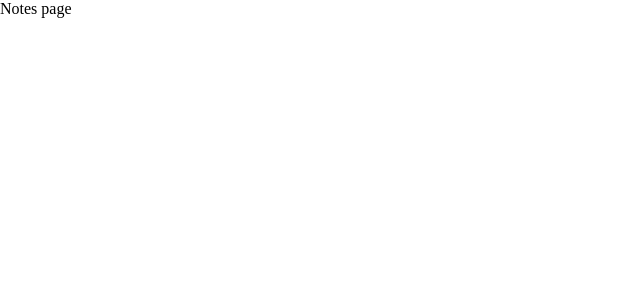
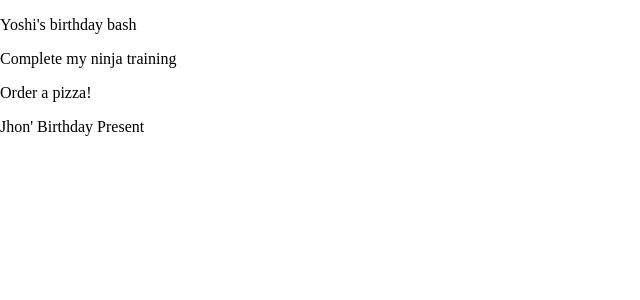
Before and after one commit to KazutoKuro/materialui-notes, a React (Create React App) app: page / in a window 1280 px wide. Shown: the top 300 px of the page, without its empty margins (0-640 px from the left). Built offline with nearby package versions, Linux system fonts and the light colour scheme; data requests are answered from the project's data file.

Commit message:
L-9: Using Json Server

```diff
--- /dev/null
+++ b/data/db.json
@@ -0,0 +1,28 @@
+{
+  "notes": [
+    {
+      "title": "Yoshi's birthday bash",
+      "details": "Lorem Ipsum is simply dummy text of the printing and typesetting industry. Lorem Ipsum has been the industry's standard dummy text ever since the 1500s, when an unknown printer took a galley of type and scrambled it to make a type specimen book.",
+      "category": "reminders",
+      "id": 1
+    },
+    {
+      "title": "Complete my ninja training",
+      "details": "Lorem Ipsum is simply dummy text of the printing and typesetting industry. Lorem Ipsum has been the industry's standard dummy text ever since the 1500s, when an unknown printer took.",
+      "category": "work",
+      "id": 2
+    },
+    {
+      "title": "Order a pizza!",
+      "details": "Lorem Ipsum is simply dummy text of the printing and typesetting industry. Lorem Ipsum has been the industry's standard dummy text ever since the 1500s, when an unknown printer took a galley of type and scrambled it to make a type specimen book.\nLorem Ipsum is simply dummy text of the printing and typesetting industry. Lorem Ipsum has been the industry's standard dummy text ever since the 1500s, when an unknown printer took a galley of type and scrambled it to make a type specimen book.",
+      "category": "todos",
+      "id": 3
+    },
+    {
+      "title": "Jhon' Birthday Present",
+      "details": "Lorem Ipsum is simply dummy text of the printing and typesetting industry. Lorem Ipsum has been the industry's standard dummy text ever since the 1500s, when an unknown printer took.",
+      "category": "reminders",
+      "id": 4
+    }
+  ]
+}
--- a/src/pages/Create.js
+++ b/src/pages/Create.js
@@ -14,6 +14,7 @@
 import FormControlLabel from '@mui/material/FormControlLabel'
 import FormControl from '@mui/material/FormControl'
 import FormLabel from '@mui/material/FormLabel'
+import { useHistory } from 'react-router-dom'
 
 
 const useStyles = makeStyles({
@@ -37,6 +38,7 @@
 
 export default function Create() {
   const classes = useStyles()
+  const history = useHistory()
   const [title, setTitle] = useState('')
   const [details, setDetails] = useState('')
   const [titleError, setTitleError] = useState('')
@@ -55,8 +57,11 @@
       setDetailsError(true)
     }
     if(title && details) {
-      console.log(title, details, category)
-
+      fetch('http://localhost:8000/notes',{
+        method: 'POST',
+        headers: {"Content-type": "application/json"},
+        body: JSON.stringify({ title, details, category})
+      }).then(() => history.push('/'))
     }
   }
 
--- a/src/pages/Notes.js
+++ b/src/pages/Notes.js
@@ -1,9 +1,18 @@
-import React from 'react'
+import React, { useEffect, useState } from 'react'
 
 export default function Notes() {
+  const [notes, setNotes] = useState([])
+  useEffect(() =>{
+    fetch('http://localhost:8000/notes')
+    .then(res => res.json())
+    .then(data => setNotes(data))
+  }, [])
+
   return (
     <div>
-      Notes page
+      {notes.map(note => (
+        <p key={note.id}>{ note.title }</p>
+      ))}
     </div>
   )
 }
```
